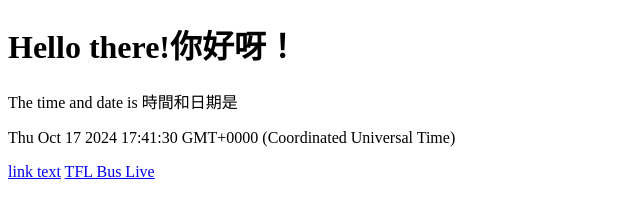
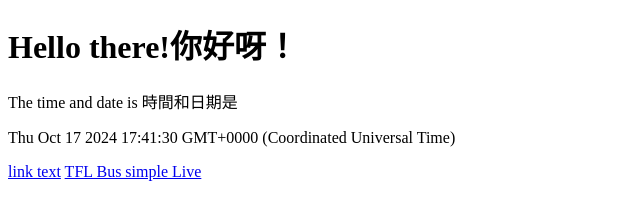
Before and after one commit to mtcina/mtcina.github.io, a plain HTML site: page index.html in a window 1280 px wide. Shown: the full height of the page, 0-640 px from the left. Drawn offline with Linux system fonts and the light colour scheme.

Commit message:
change link display name

```diff
--- a/index.html
+++ b/index.html
@@ -13,7 +13,7 @@
     <a href="testApi.html">link text</a>
 
 
-    <a href="tfl_bus_simple.html">TFL Bus Live</a>
+    <a href="tfl_bus_simple.html">TFL Bus simple Live</a>
 
 </body>
 
```
